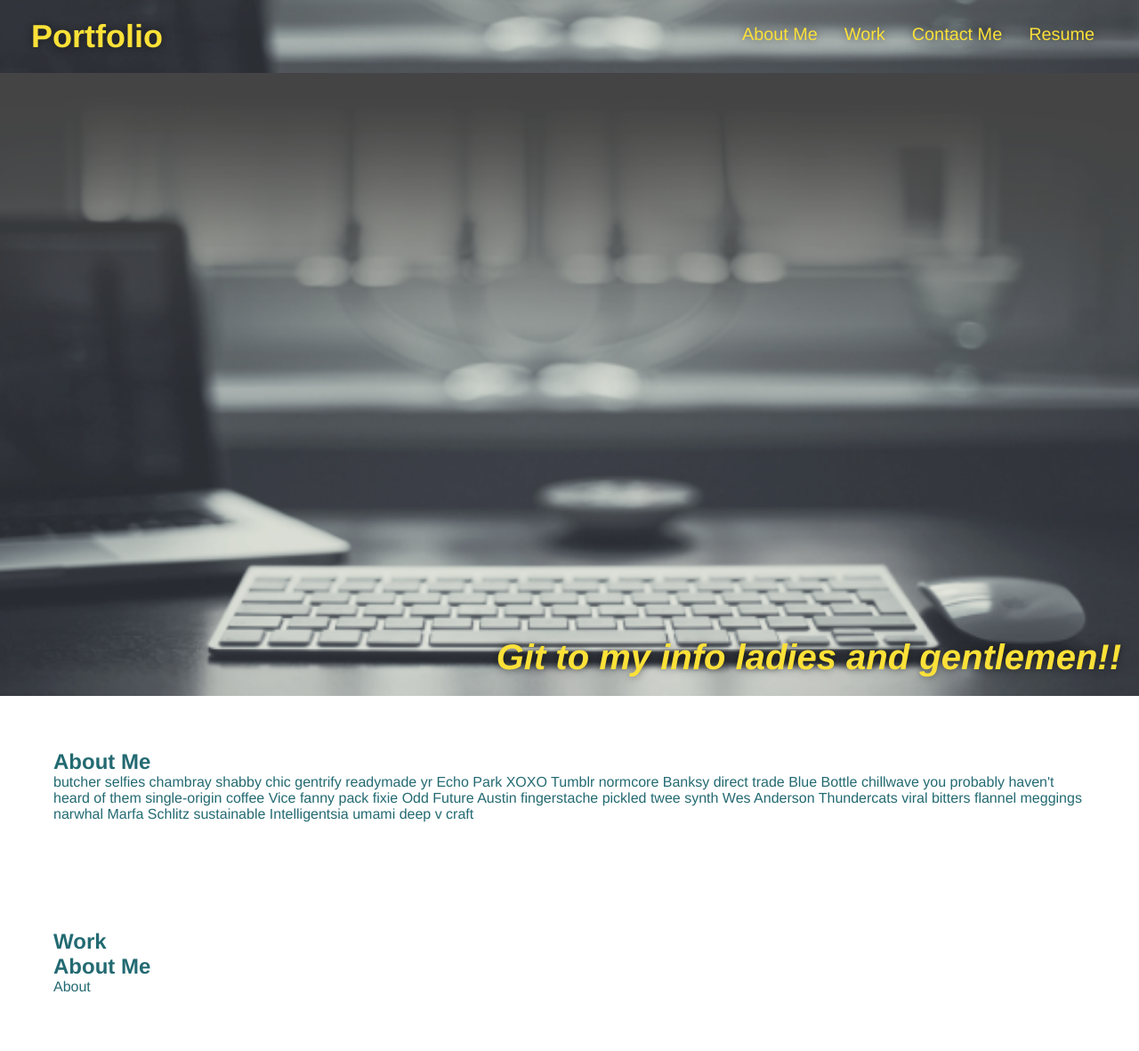
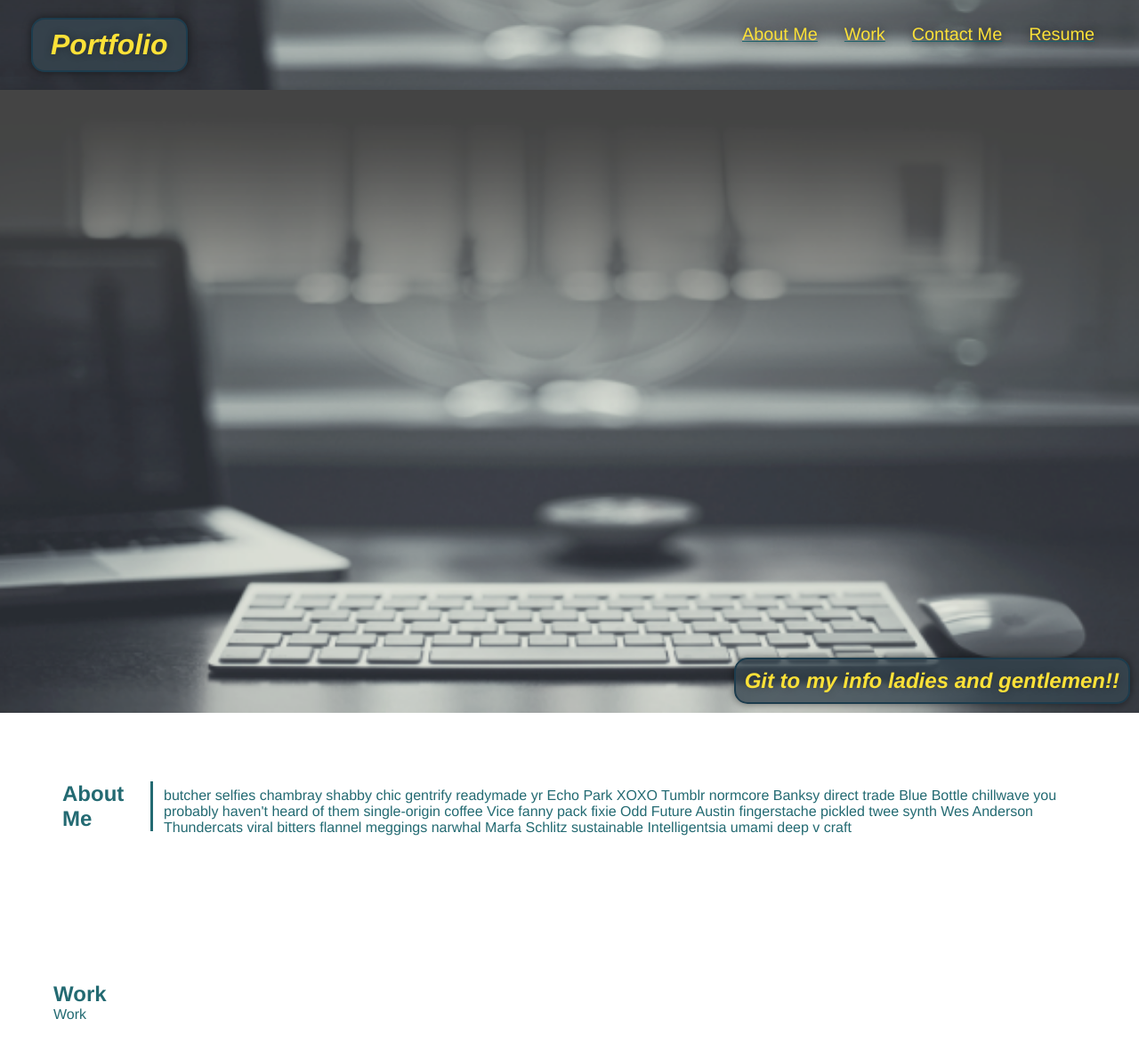
Before and after one commit to lewisoutdoorllc/portfolio, a plain HTML site: page index.html in a window 1280 px wide. Shown: the top 1181 px of the page at 89% size. Drawn offline with Linux system fonts and the light colour scheme.

Commit message:
styled header and hero

```diff
--- a/assets/css/style.css
+++ b/assets/css/style.css
@@ -34,16 +34,21 @@ header {
   }
 
   header h1 {
-    font-weight: bold;
-    margin: 0;
-    font-size: 36px;
-    color: var(--primary-color);
-    text-shadow: 0 0 10px rgba(0, 0, 0, 0.5);
+    font-style: italic;
+    text-shadow: 0 0 10px rgba(0, 0, 0, 0.3);
+    right: 10px;
+    bottom: 10px;
+    padding: 10px;
+    border: 2px solid var(--secondary-color);
+    border-radius: 15px;
+    background-color: rgba(54, 69, 79, 0.8);
+    box-shadow: 0 0 10px rgba(0, 0, 0, 0.5);
   }
 
   header a {
     text-decoration: none;
     color: var(--primary-color);
+    padding: 10px 10px 10px 10px;
   }
 
   header nav {
@@ -56,6 +61,7 @@ header {
     justify-content: space-between;
     align-items: center;
     list-style: none;
+    text-decoration: underline;
   }
 
   header nav ul li a {
@@ -77,6 +83,8 @@ header {
   }
 
   /* HEADER / Navbarstyles end */
+
+  /* HERO start */
   .hero {
     align-items: flex-start;
     display: flex;
@@ -90,29 +98,75 @@ header {
   }
 
   .hero-cta {
-    justify-content: end;
-    width: 100%;
-    text-align: end;
     margin: 25%;
-    color: #fff;
-    font-size: 18px;
-    line-height: 1.2;
   }
 
   .hero-cta h2 {
     font-style: italic;
-    font-size: 40px;
+    text-shadow: 0 0 10px rgba(0, 0, 0, 0.3);
+    position: absolute;
+    right: 10px;
+    bottom: 10px;
+    padding: 10px;
+    border: 2px solid var(--secondary-color);
+    border-radius: 15px;
+    background-color: rgba(54, 69, 79, 0.8);
     color: var(--primary-color);
-    text-shadow: 0 0 10px rgba(0, 0, 0, 0.5);
-    position: absolute;
-    right: 0px;
-    bottom: 0px;
-    padding: 20px;
+    box-shadow: 0 0 10px rgba(0, 0, 0, 0.5);
   }
 
 
   /* HERO end */
 
+/* ABOUT ME start*/
+.contact {
+  background: none;
+}
 
+.contact h2 {
+  color: var(--tertiary-color);
+  border-right: 3px solid var(--tertiary-color);
+}
+
+.contact-me-flex {
+  display: flex;
+  padding: 7px 10px;
+  font-size: 16px;
+  color: var(--tertiary-color);
+  width: 100%;
+  margin-bottom: 15px;
+  margin-top: 5px;
+  background-color: rgba(255,255,255, 0.75);
+}
+
+.section-title {
+  padding-top: 5px;
+}
+
+.contact-me-flex-row {
+  display: flex;
+  justify-content: start;
+  flex-wrap: wrap;
+  align-items: flex-start;
+  padding: 7px 12px;
+  font-size: 16px;
+  color: var(--tertiary-color);
+  width: 100%;
+  margin-bottom: 15px;
+  margin-top: 5px;
+  background-color: rgba(255,255,255, 0.75);
+}
 
   /* SERVICE PLANS END */
+
+  .text-left {
+    text-align: left;
+  }
+
+  .text-right {
+    text-align: right;
+  }
+
+  .flex-row {
+    display: flex;
+  }
--- a/index.html
+++ b/index.html
@@ -10,6 +10,8 @@
 
 <body>
     <!-- navigation tags - block level element -->
+
+    <!-- start NAVIGATION  -->
     <header>
         <h1>
             <a href="/">Portfolio</a>
@@ -32,11 +34,16 @@
             </ul>
         </nav>
     </header>
-    <!-- end navigation -->
+    <!-- end NAVIGATION -->
+
+
+
     <!-- HERO start-->
     <section class="hero">
         <div class="hero-cta">
-            <h2>Git to my info ladies and gentlemen!!</h2>
+            <h2>
+                <a>Git to my info ladies and gentlemen!!</a>
+            </h2>
         </div>
     </div>
 </section>
@@ -44,14 +51,15 @@
 
 
 
-    <!-- what-we-do-start -->
-    <section id="what-we-do" class="intro">
-        <div class="flex-row">
-            <h2 class="section-title primary-border">
+    <!-- ABOUT ME start -->
+    <section id="about-me" class="contact">
+        <div class="contact-me-flex">
+            <div class="section-title primary-border">
+                <h2>
                 About Me
                 </h2>
         </div>
-        <div class="flex-row">
+        <div class="contact-me-flex-row">
             <p>
                 butcher selfies chambray shabby chic gentrify readymade yr Echo Park XOXO Tumblr normcore Banksy direct
                 trade Blue
@@ -62,21 +70,13 @@
                 sustainable Intelligentsia umami deep v craft
             </p>
         </div>
-    </section>
-
-    <!-- what-we-do-end -->
-<section id="your-trainers">
-        <div class="flex-row">
-            <h2 class="section-title primary-border">
-                Work
-            </h2>
-        </div>
-    <div>
-        <h2>About Me</h2>
-        <p>About</p>
     </div>
     </section>
 
+    <!-- ABOUT ME end -->
+
+
+         <!-- WORK start -->
          <section>
             <div>
                 <h2>Work</h2>
@@ -84,6 +84,11 @@
             </div>
         </section>
 
+         <!-- WORK end  -->
+
+
+
+    <!-- CONTACT ME start -->
     <section>
         <div>
             <h2>Contact Me</h2>
@@ -91,12 +96,30 @@
         </div>
     </section>
 
+
+
+    <!-- CONTACT ME end -->
+
+
+
+        <!-- RESUME start -->
         <section>
             <div>
                 <h2>Resume</h2>
                 <p>Resume</p>
             </div>
         </section>
+
+
+
+        <!-- RESUME end -->
+
+
+
+
+
+
+
 
     <footer>
         <h2>❤️ Made with love by Run Buddy.</h2>
```
Lines whose indentation alone changed are shown as unchanged.
